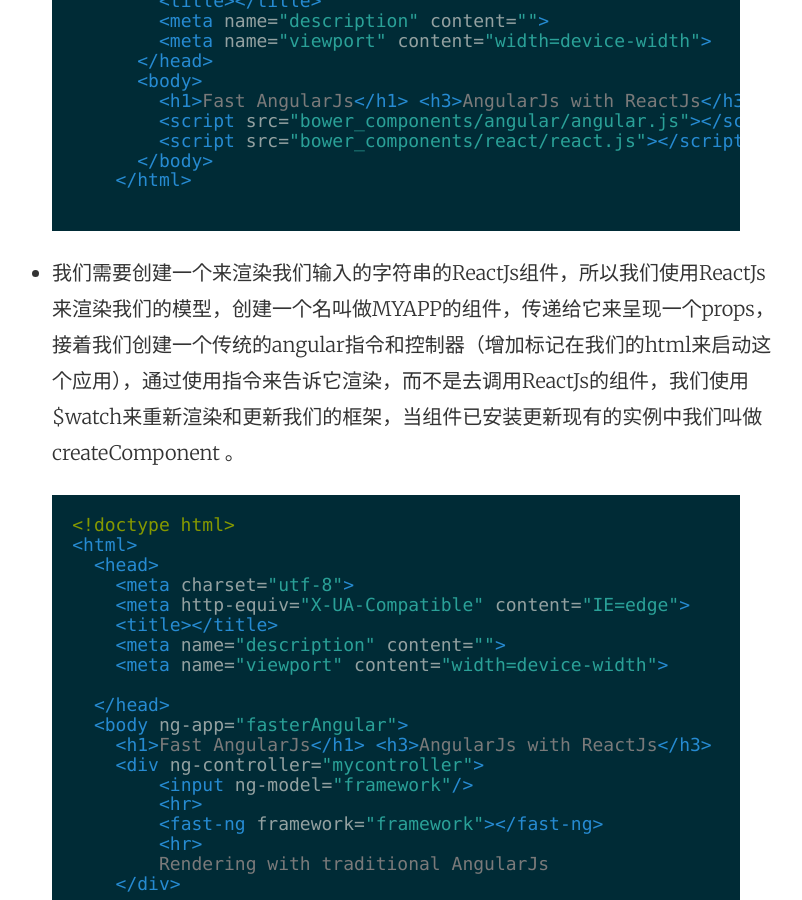
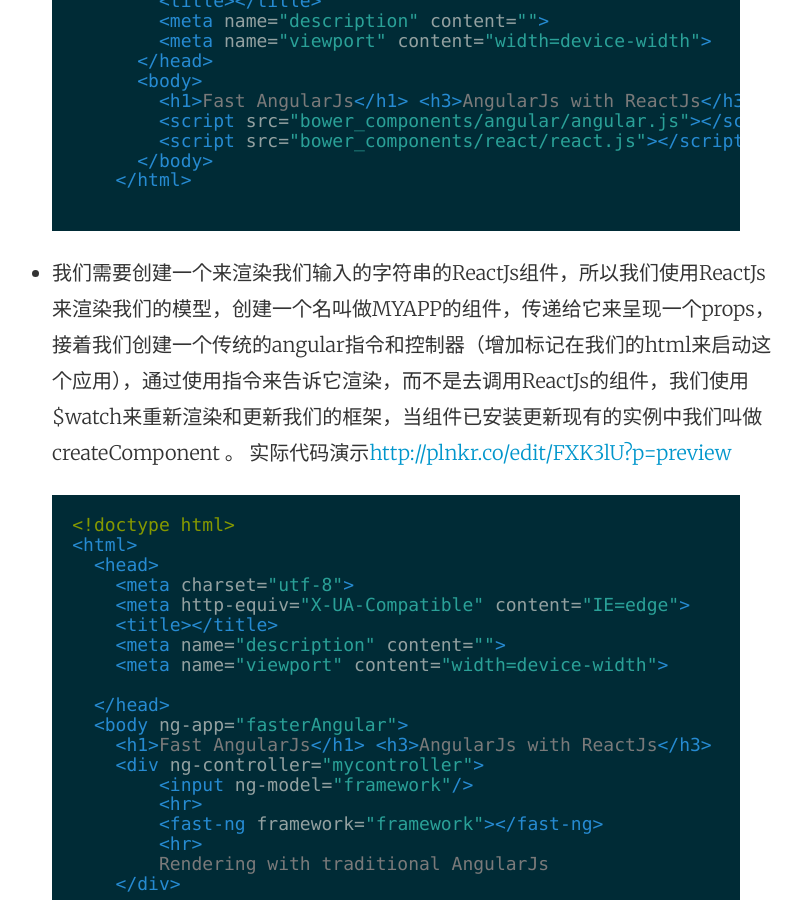
Before and after one commit to tw93/tw93.github.io, a Jekyll site: the page built from _posts/2015-02-23-angular-react.md, in a window 1280 px wide and 900 px high, scrolled down 2554 px. Shown: the whole window, without its empty margins (244-1046 px from the left). Built offline with Jekyll 4.4.1, drawn with Linux system fonts in a browser that asks for light colours; some of the changed lines change nothing that is shown; some of the changed text lies outside the part shown.

Commit message:
增加了链接地址

```diff
--- a/_posts/2015-02-23-angular-react.md
+++ b/_posts/2015-02-23-angular-react.md
@@ -14,13 +14,13 @@
 
 我听过ReactJs的开发者Pete Hunt的谈论ReactJs意图的一个[podcast](http://codewinds.com/podcast/004.html){:target="_blank"}，很建议你也去听一下这个[podcast](http://codewinds.com/podcast/004.html){:target="_blank"}，他开源reactjs目的是在现有框架的View部分制造一些噪音，我发现这些现存的框架在UI部分将打算采取这种相同的策略，一些可以使用的新库将会出现。
 
-ReactJs当中的那个V很容易和现存的框架中那个V做比较，backbone，还有angular的ngRepeat，可以和Coffeescript一起使用，所以使用React来渲染可以在你应用性能上面派上用场，例如通过ng-repeat来重复几百项，在我以前的[文章](http://www.williambrownstreet.net/blog/2013/07/angularjs-my-solution-to-the-ng-repeat-performance-problem/){:target="_blank"}中,我写了一篇如何使长列表在AngularJs有效，但是所有的使渲染更快的技术是通过渲染列表中的一部分实现的，使用ReactJS来渲染AngularJs，可以使你的**渲染时间较少80%**，我玩ngReact的时候那种性能的提升让我质疑代码是不是哪儿出错了，渲染时间从原来直接使用AngularJs的4200ms降低到通过使用ReactJs渲染的120ms，你也可以去尝试下，或者直接看这篇文章下面的例子。
+ReactJs当中的那个V很容易和现存的框架中那个V做比较，backbone，还有angular的ngRepeat，可以和Coffeescript一起使用，所以使用React来渲染可以在你应用性能上面派上用场，例如通过ng-repeat来重复几百项，在我以前的[文章](http://www.williambrownstreet.net/blog/2013/07/angularjs-my-solution-to-the-ng-repeat-performance-problem/){:target="_blank"}中,我写了一篇如何使长列表在AngularJs有效，但是所有的使渲染更快的[技术](https://github.com/webux/ux-angularjs-datagrid){:target="_blank"}是通过渲染列表中的一部分实现的，使用ReactJS来渲染AngularJs，可以使你的**渲染时间较少80%**，我玩ngReact的时候那种性能的提升让我质疑代码是不是哪儿出错了，渲染时间从原来直接使用AngularJs的4200ms降低到通过使用ReactJs渲染的120ms，你也可以去尝试下，或者直接看这篇文章下面的例子。
 
 我仍然经历这一些问题当使用AngularJs进行大量的DOM绑定，但是另外一个问题是特殊的双向数据绑定。如果你对这个问题有些担心，或许你应该考虑使用比AngularJs更强大的框架，然而ReactJs的重大作用将就是帮助我们尽可能快的渲染元素到用户的屏幕上。
 
 我将会用一个小案例来向你们解释如何来使用ReactJs来渲染一个AngularJs的应用，步骤如下：
 
- - 默认你已经安装了Bower，然后新建目录，安装reactjs和AngularJs到你的目录下：
+ - 默认你已经安装了[Bower](http://bower.io/){:target="_blank"}，然后新建目录，安装reactjs和AngularJs到你的目录下：
   <blockquote>$ mkdir fast-angular</blockquote>
   <blockquote>$ cd fast-angular</blockquote>
   <blockquote>$ bower install --save react </blockquote>
@@ -46,6 +46,7 @@
     {%endhighlight%}
 
  - 我们需要创建一个来渲染我们输入的字符串的ReactJs组件，所以我们使用ReactJs来渲染我们的模型，创建一个名叫做MYAPP的组件，传递给它来呈现一个props，接着我们创建一个传统的angular指令和控制器（增加标记在我们的html来启动这个应用），通过使用指令来告诉它渲染，而不是去调用ReactJs的组件，我们使用$watch来重新渲染和更新我们的框架，当组件已安装更新现有的实例中我们叫做createComponent 。
+ 实际代码演示[http://plnkr.co/edit/FXK3lU?p=preview](http://plnkr.co/edit/FXK3lU?p=preview){:target="_blank"}
 {%highlight html%}
 <!doctype html>
 <html>
@@ -107,7 +108,7 @@
 </html>
 {%endhighlight%}
 
- - 当然上面这个例子没有使我们看到性能上面的提升，但是它阐述了如何通过ReactJs来渲染我们的模块。下面这个渲染一长串数字例子就是展现出性能的例子，是一个来自ng-react的例子，我们生成了一个含有1500个数据的数组并将其渲染到表格中，假如使用AngularJs中原生的ng-repeat通常会带来一些性能上面的问题，看这个使用ReactJs来渲染的[Plunkr]()，另外一个是使用原生ng-repeat来渲染的[例子]()。使用ReactJs渲染的代码如下：
+ - 当然上面这个例子没有使我们看到性能上面的提升，但是它阐述了如何通过ReactJs来渲染我们的模块。下面这个渲染一长串数字例子就是展现出性能的例子，是一个来自ng-react的例子，我们生成了一个含有1500个数据的数组并将其渲染到表格中，假如使用AngularJs中原生的ng-repeat通常会带来一些性能上面的问题，看这个使用ReactJs来渲染的[Plunkr](http://plnkr.co/edit/ykYILa?p=preview){:target="_blank"}，另外一个是使用原生ng-repeat来渲染的[Plunkr](http://plnkr.co/edit/YnF7Vn){:target="_blank"}。使用ReactJs渲染的代码如下：
 
 {%highlight html%}
 <!doctype html>
```
